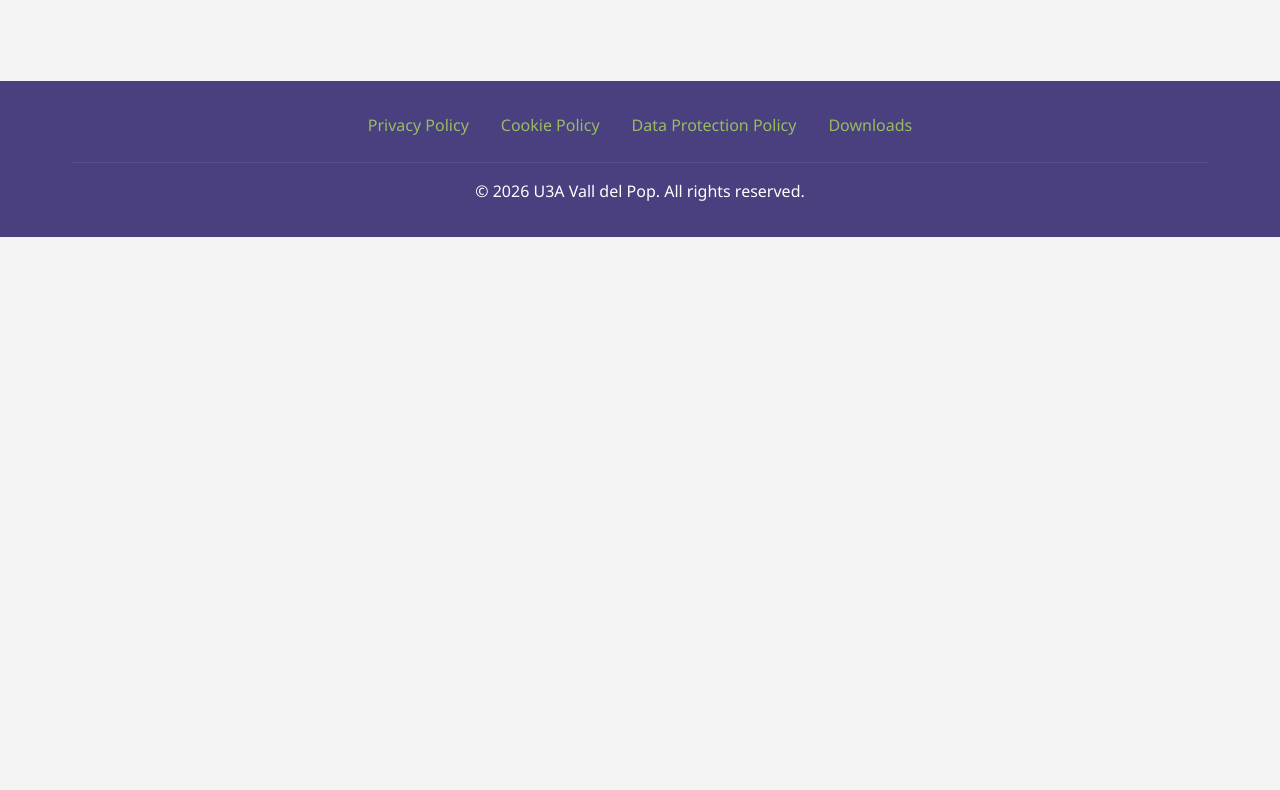
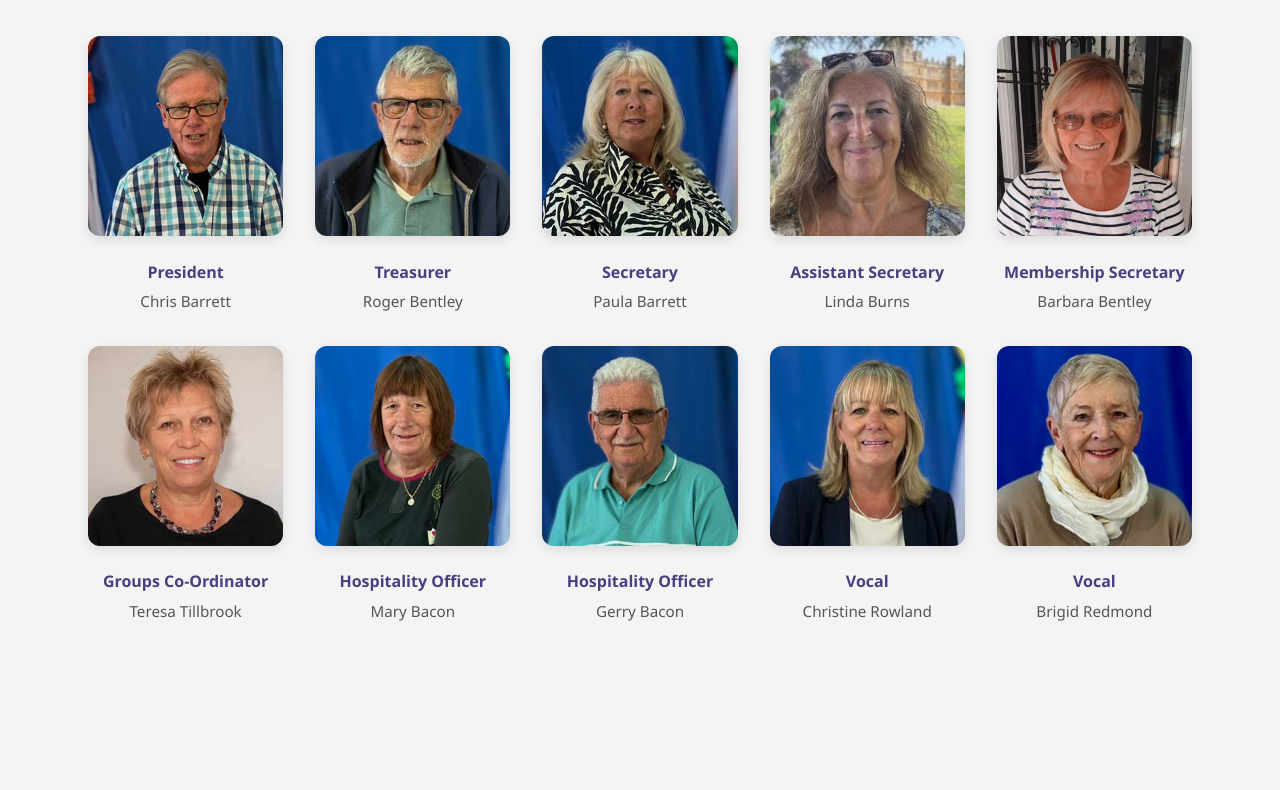
Before and after one commit to grinningdog/valdepop, a plain HTML site: page committee.html in a window 1280 px wide. Shown: the part 393-1183 px from the top of the page. Before the commit the page ends 800 px from the top, so only its background shows below. Drawn offline with Linux system fonts and the light colour scheme.

Commit message:
Add files via upload

```diff
--- a/committee.html
+++ b/committee.html
@@ -5,6 +5,86 @@
     <meta name="viewport" content="width=device-width, initial-scale=1.0">
     <title>The Committee - U3A Vall del Pop</title>
     <link rel="stylesheet" href="styles.css">
+
+    <style>
+        .committee-section {
+            max-width: 1200px;
+            margin: 0 auto;
+            padding: 2rem 1rem;
+        }
+
+        .committee-title {
+            text-align: center;
+            color: #4a3f7f;
+            font-size: 2rem;
+            margin-bottom: 3rem;
+        }
+
+        .committee-grid {
+            display: grid;
+            grid-template-columns: repeat(5, 1fr);
+            gap: 2rem;
+            margin-bottom: 2rem;
+        }
+
+        .committee-member {
+            text-align: center;
+        }
+
+        .committee-member img {
+            width: 100%;
+            max-width: 200px;
+            height: 200px;
+            object-fit: cover;
+            border-radius: 12px;
+            margin-bottom: 1rem;
+            box-shadow: 0 4px 12px rgba(0,0,0,0.1);
+            transition: transform 0.3s;
+        }
+
+        .committee-member img:hover {
+            transform: scale(1.05);
+        }
+
+        .committee-member h4 {
+            color: #4a3f7f;
+            font-size: 1rem;
+            margin-bottom: 0.25rem;
+            font-weight: 600;
+        }
+
+        .committee-member h5 {
+            color: #555;
+            font-size: 0.95rem;
+            font-weight: normal;
+            margin: 0;
+        }
+
+        @media (max-width: 992px) {
+            .committee-grid {
+                grid-template-columns: repeat(3, 1fr);
+                gap: 1.5rem;
+            }
+        }
+
+        @media (max-width: 768px) {
+            .committee-grid {
+                grid-template-columns: repeat(2, 1fr);
+                gap: 1rem;
+            }
+
+            .committee-member img {
+                max-width: 150px;
+                height: 150px;
+            }
+        }
+
+        @media (max-width: 480px) {
+            .committee-grid {
+                grid-template-columns: 1fr;
+            }
+        }
+    </style>
 </head>
 <body>
     <nav class="navbar">
@@ -48,9 +128,72 @@
     </header>
 
     <main class="container">
-        <section class="content-section">
-            <h2>Our Committee Members</h2>
-            <p>Add your committee information here.</p>
+        <section class="committee-section">
+            <h2 class="committee-title">Committee 2026-2027</h2>
+
+            <div class="committee-grid">
+
+                <div class="committee-member">
+                    <img src="images/committee/chris-barrett.jpg" alt="Chris Barrett">
+                    <h4>President</h4>
+                    <h5>Chris Barrett</h5>
+                </div>
+
+                <div class="committee-member">
+                    <img src="images/committee/Roger-Bentley.jpg" alt="Roger Bentley">
+                    <h4>Treasurer</h4>
+                    <h5>Roger Bentley</h5>
+                </div>
+
+                <div class="committee-member">
+                    <img src="images/committee/paula-barrett.jpg" alt="Paula Barrett">
+                    <h4>Secretary</h4>
+                    <h5>Paula Barrett</h5>
+                </div>
+
+                <div class="committee-member">
+                    <img src="images/committee/asst-sec_300.jpg" alt="Linda Burns">
+                    <h4>Assistant Secretary</h4>
+                    <h5>Linda Burns</h5>
+                </div>
+
+                <div class="committee-member">
+                    <img src="images/committee/Barbara.jpg" alt="Barbara Bentley">
+                    <h4>Membership Secretary</h4>
+                    <h5>Barbara Bentley</h5>
+                </div>
+
+                <div class="committee-member">
+                    <img src="images/committee/teresa-tillbrook.jpg" alt="Teresa Tillbrook">
+                    <h4>Groups Co-Ordinator</h4>
+                    <h5>Teresa Tillbrook</h5>
+                </div>
+
+                <div class="committee-member">
+                    <img src="images/committee/mary-bacon.jpg" alt="Mary Bacon">
+                    <h4>Hospitality Officer</h4>
+                    <h5>Mary Bacon</h5>
+                </div>
+
+                <div class="committee-member">
+                    <img src="images/committee/gerry-bacon.jpg" alt="Gerry Bacon">
+                    <h4>Hospitality Officer</h4>
+                    <h5>Gerry Bacon</h5>
+                </div>
+
+                <div class="committee-member">
+                    <img src="images/committee/christine-rowland.jpg" alt="Christine Rowland">
+                    <h4>Vocal</h4>
+                    <h5>Christine Rowland</h5>
+                </div>
+
+                <div class="committee-member">
+                    <img src="images/committee/brigid-redmond.jpg" alt="Brigid Redmond">
+                    <h4>Vocal</h4>
+                    <h5>Brigid Redmond</h5>
+                </div>
+
+            </div>
         </section>
     </main>
 
```
